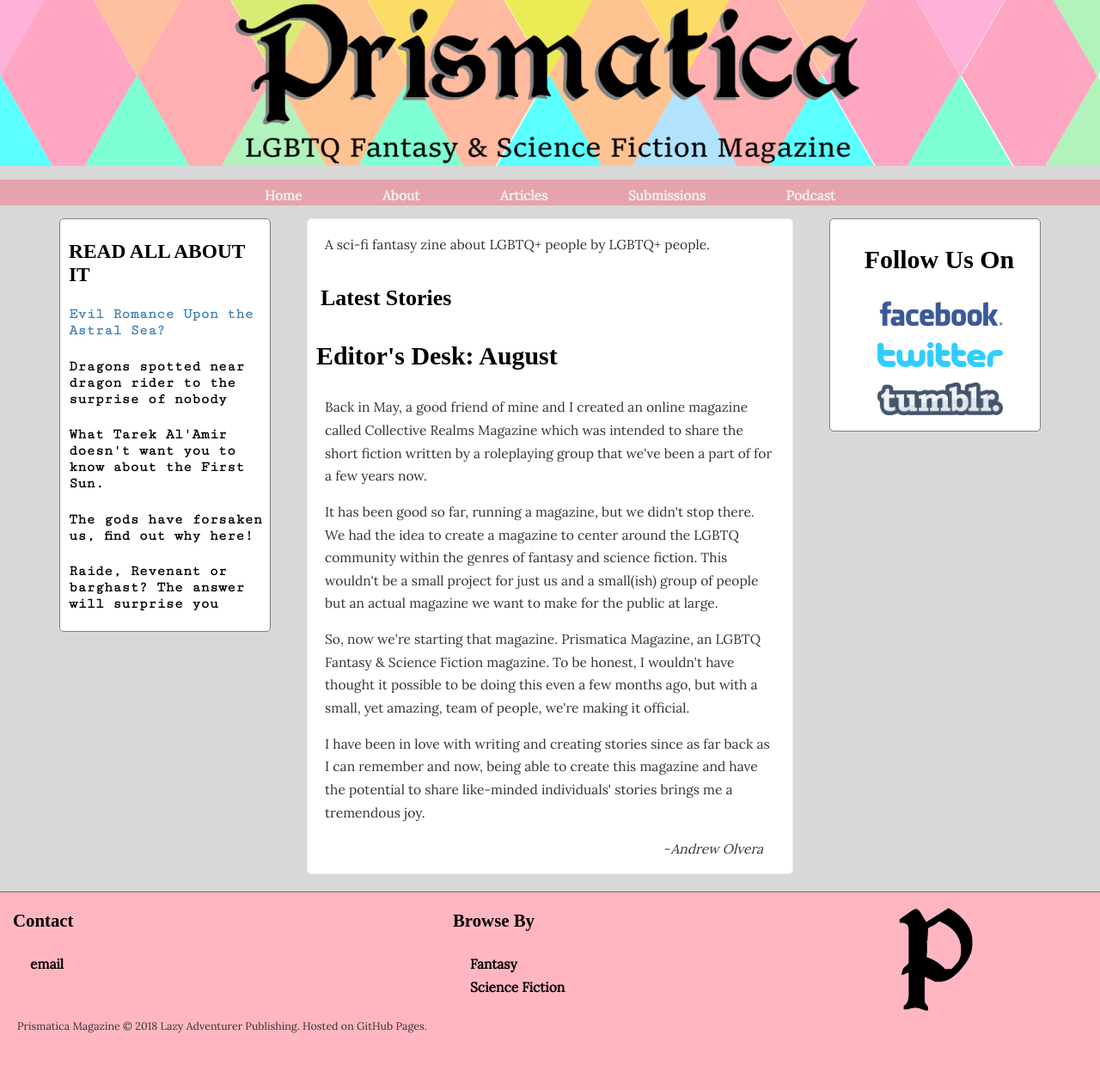
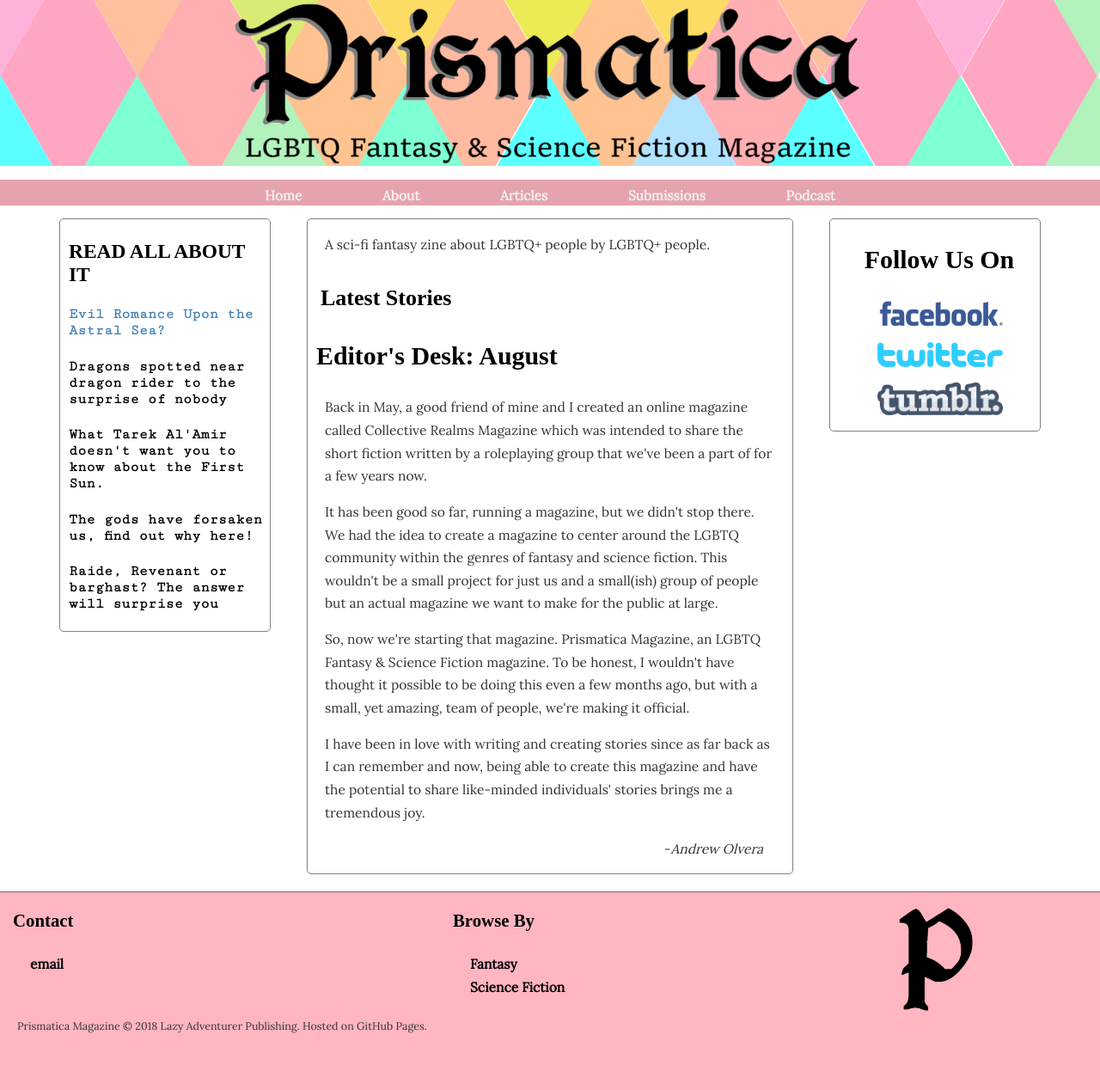
Before and after one commit to lazyadventurerpublishing/prismatica, a Jekyll site: the page built from index.html, in a window 1280 px wide. Shown: the whole page at 86% size. Built offline with Jekyll 4.4.1, drawn with Linux system fonts in a browser that asks for light colours; some web fonts are replaced; the list of posts is cut into pages by our own code.

Commit message:
Update main.css

```diff
--- a/css/main.css
+++ b/css/main.css
@@ -5,7 +5,7 @@ body {
     font-size: 13px;
     margin: 0px;
     width: 100%;
-    background-color: #D8D8D8;
+    background-color: #FFFFFF;
 
 }
 
@@ -164,7 +164,7 @@ body {
                     #content {
                         background: #FFFFFF;
                         border-radius: 5px;
-                        border: 1px solid #ebebeb;
+                        border: 1px solid #808080;
                         margin: 5px;
                     }
 
```
